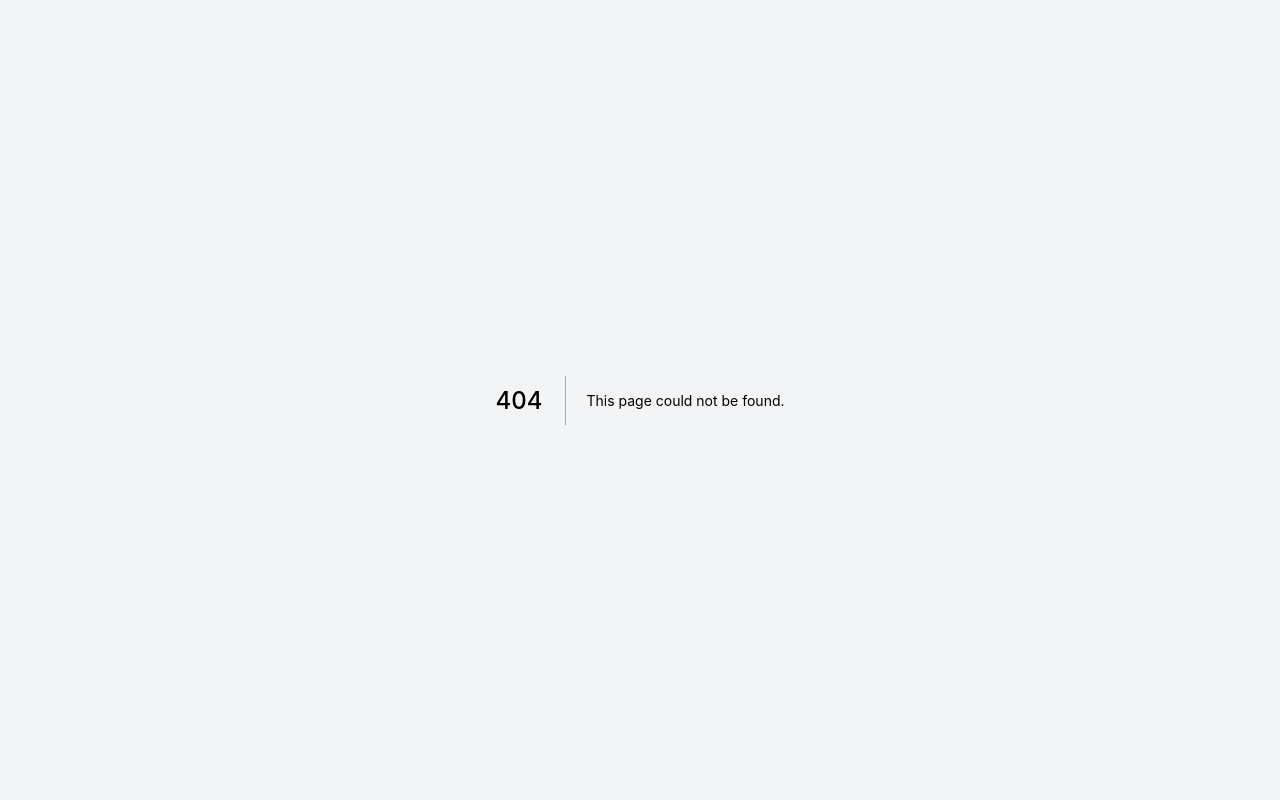
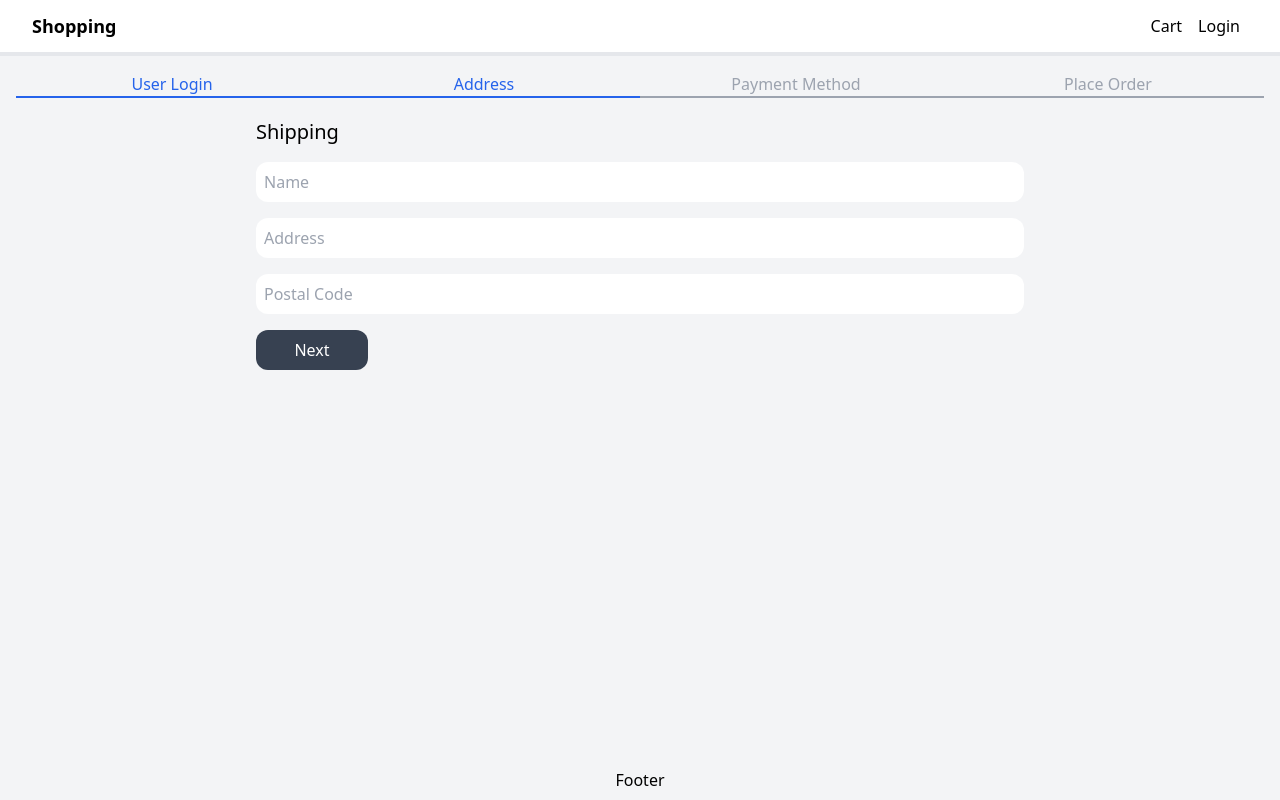
Before and after one commit to zbahadori/shop, a Next.js app: page /shipping in a window 1280 px wide. Before the commit this address had no page. Built offline with nearby package versions, Linux system fonts and the light colour scheme; no server answers.

Commit message:
shipping

```diff
--- /dev/null
+++ b/components/CheckoutWizard.js
@@ -0,0 +1,27 @@
+function CheckoutWizard({ activeStep = 0 }){
+    const titles = [
+        'User Login',
+        'Address',
+        'Payment Method',
+        'Place Order'
+    ]
+
+    return(
+        <div className="mb-5 flex flex-wrap">
+            {titles.map((item, index) => (
+                <div
+                    className={
+                        `flex-1 border-b-2 text-center
+                        ${index <= activeStep
+                            ? 'border-blue-600 text-blue-600'
+                            : 'border-gray-400 text-gray-400'
+                        }
+                        `
+                    }
+                    key={item}>{item}</div>
+            ))}
+        </div>
+    )
+}
+
+export default CheckoutWizard
--- a/components/Layout.js
+++ b/components/Layout.js
@@ -6,6 +6,7 @@ import Cookies from "js-cookie";
 import { CartContext } from "../context/cart";
 import { Menu } from "@headlessui/react";
 import DropDown from "./DropDown";
+import { ToastContainer } from "react-toastify";
 
 function Layout({ title, children }) {
   const { status, data: session } = useSession();
@@ -28,6 +29,7 @@ function Layout({ title, children }) {
       <Head>
         <title>{`${title} - shopping`}</title>
       </Head>
+      <ToastContainer position="bottom-center" limit={1}/>
       <div className="flex min-h-screen flex-col justify-between">
         <header>
           <nav className="flex h-14 px-8 justify-between items-center border-b-4 bg-white">
--- a/components/ProductItem.js
+++ b/components/ProductItem.js
@@ -1,7 +1,7 @@
 import Image from "next/image"
 import Link from "next/link"
 
-function ProductItem({item}){
+function ProductItem({item, addToCart}){
     return(
         <div className="bg-white rounded-xl mb-5 block">
             <div className="flex flex-col">
@@ -19,7 +19,7 @@ function ProductItem({item}){
                         </a>
                     </Link>
                     <p className="p-2">{item.price}</p>
-                    <button className="rounded-xl bg-gray-700 text-white px-4 py-2">Add To Cart</button>
+                    <button onClick={() => addToCart(item)} className="rounded-xl bg-gray-700 text-white px-4 py-2">Add To Cart</button>
                 </div>
             </div>
         </div>
--- a/context/Cart.js
+++ b/context/Cart.js
@@ -4,7 +4,9 @@ import { createContext, useReducer } from "react";
 export const CartContext = createContext()
 
 const initalState = {
-    cart: Cookies.get('cart') ? JSON.parse(Cookies.get('cart')) : { cartItems: [] }
+    cart: Cookies.get('cart')
+    ? JSON.parse(Cookies.get('cart'))
+    : { cartItems: [], shippingData: {} }
 }
 
 function reducer(state, action){
@@ -33,6 +35,18 @@ function reducer(state, action){
 
             return { ...state, cart: { ...state.cart, cartItems } }
         }
+        case 'SAVE_SHIPPING_DATA': {
+            return{
+                ...state,
+                cart:{
+                    ...state.cart,
+                    shippingData:{
+                        ...state.cart.shippingData,
+                        ...action.payload,
+                    }
+                }
+            }
+        }
 
         default : return state
      }
--- a/package.json
+++ b/package.json
@@ -17,7 +17,8 @@
     "next-auth": "^4.22.3",
     "react": "18.2.0",
     "react-dom": "18.2.0",
-    "react-hook-form": "^7.45.2"
+    "react-hook-form": "^7.45.2",
+    "react-toastify": "^9.1.3"
   },
   "devDependencies": {
     "autoprefixer": "^10.4.14",
--- a/pages/index.js
+++ b/pages/index.js
@@ -3,18 +3,37 @@ import ProductItem from "../components/ProductItem";
 import db from '../utils/db'
 import Product from '../models/product'
 
+import { CartContext } from '../context/cart'
+import { useContext } from "react";
+import { toast } from "react-toastify";
+import dynamic from 'next/dynamic'
 
-export default function Home({products}) {
+// export default function Home({products}) {
+function Home({products}) {
+
+  const { state, dispatch } = useContext(CartContext)
+  const { cart } = state
+
+  function addToCartHandler(product){
+    const existingItem = cart.cartItems.find((item) => item.slug === product.slug)
+    const qty = existingItem ? existingItem.qty + 1 : 1
+
+    dispatch({ type: 'ADD_ITEMS', payload: { ...product, qty } })
+    toast.success('product added.')
+  }
+
   return (
     <Layout title='Home page'>
       <div className="grid grid-cols-1 gap-12 md:grid-cols-3 lg:grid-cols-4">
         {products.map((pItem) => (
-          <ProductItem key={pItem.slug} item={pItem} />
+          <ProductItem addToCart={addToCartHandler} key={pItem.slug} item={pItem} />
         ))}
       </div>
     </Layout>
   )
 }
+
+export default dynamic(() => Promise.resolve(Home), { ssr: false })
 
 export async function getServerSideProps(){ // این تابع قبل از رندر شدن کامئونننت اجرا میشه
   await db.connect()
--- /dev/null
+++ b/pages/shipping.js
@@ -0,0 +1,88 @@
+import { useContext, useEffect } from 'react'
+import { CartContext } from '../context/cart'
+
+import CheckoutWizard from "../components/CheckoutWizard"
+import Layout from "../components/Layout"
+import dynamic from 'next/dynamic'
+
+import Cookies from 'js-cookie'
+import { useForm } from 'react-hook-form'
+import { useRouter } from 'next/router'
+
+function Shipping(){
+
+    const { handleSubmit, setValue, register } = useForm()
+    const { state, dispatch } = useContext(CartContext)
+    const { cart } = state
+    const { shippingData } = cart
+    const router = useRouter()
+
+    useEffect(() => {
+        setValue('name', shippingData.name)
+        setValue('address', shippingData.address)
+        setValue('postalCode', shippingData.postalCode)
+    }, [
+        setValue,
+        shippingData.name,
+        shippingData.address,
+        shippingData.postalCode
+    ])
+
+    function submitHandler({ name, address, postalCode }){
+        dispatch({
+            type: 'SAVE_SHIPPING_DATA',
+            payload:{ name, address, postalCode }
+        })
+
+        Cookies.set('cart', JSON.stringify({
+            ...cart,
+            shippingData: {
+                name,
+                address,
+                postalCode
+            }
+        }))
+        router.push('/payment')
+    }
+    return(
+        <Layout>
+            <CheckoutWizard activeStep={1}/>
+            <form className="mx-auto max-w-screen-md" onSubmit={handleSubmit(submitHandler)}>
+                <h2 className="mb-4 text-xl">Shipping</h2>
+                <div className="mb-4">
+                    <input
+                        className="w-full rounded-xl p-2 outline-0"
+                        id="name"
+                        placeholder="Name"
+                        autoFocus
+                        {...register('name')}
+                    />
+                </div>
+                <div className="mb-4">
+                    <input
+                        className="w-full rounded-xl p-2 outline-0"
+                        id="address"
+                        placeholder="Address"
+                        autoFocus
+                        {...register('address')}
+                    />
+                </div>
+                <div className="mb-4">
+                    <input
+                        className="w-full rounded-xl p-2 outline-0"
+                        id="postalCode"
+                        placeholder="Postal Code"
+                        autoFocus
+                        {...register('postalCode')}
+                    />
+                </div>
+                <div className="mb-4">
+                    <button className="rounded-xl bg-gray-700 text-white px-4 py-2 w-28">Next</button>
+                </div>
+            </form>
+        </Layout>
+    )
+}
+
+// export default Shipping
+export default dynamic(() => Promise.resolve(Shipping), { ssr: false })
```
Also changed, not shown: 1 other file (tests, documents, lock files or other folders).
